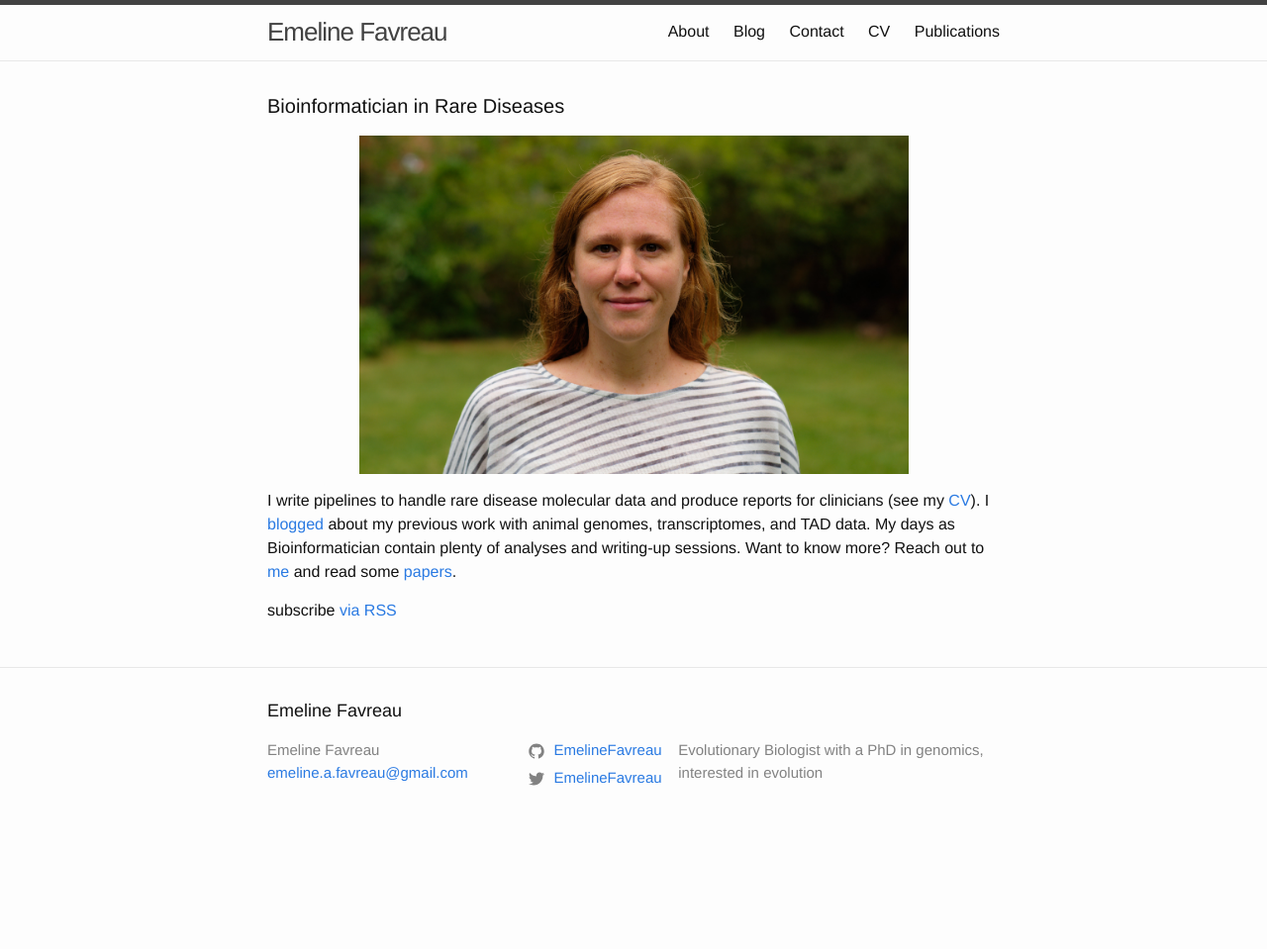
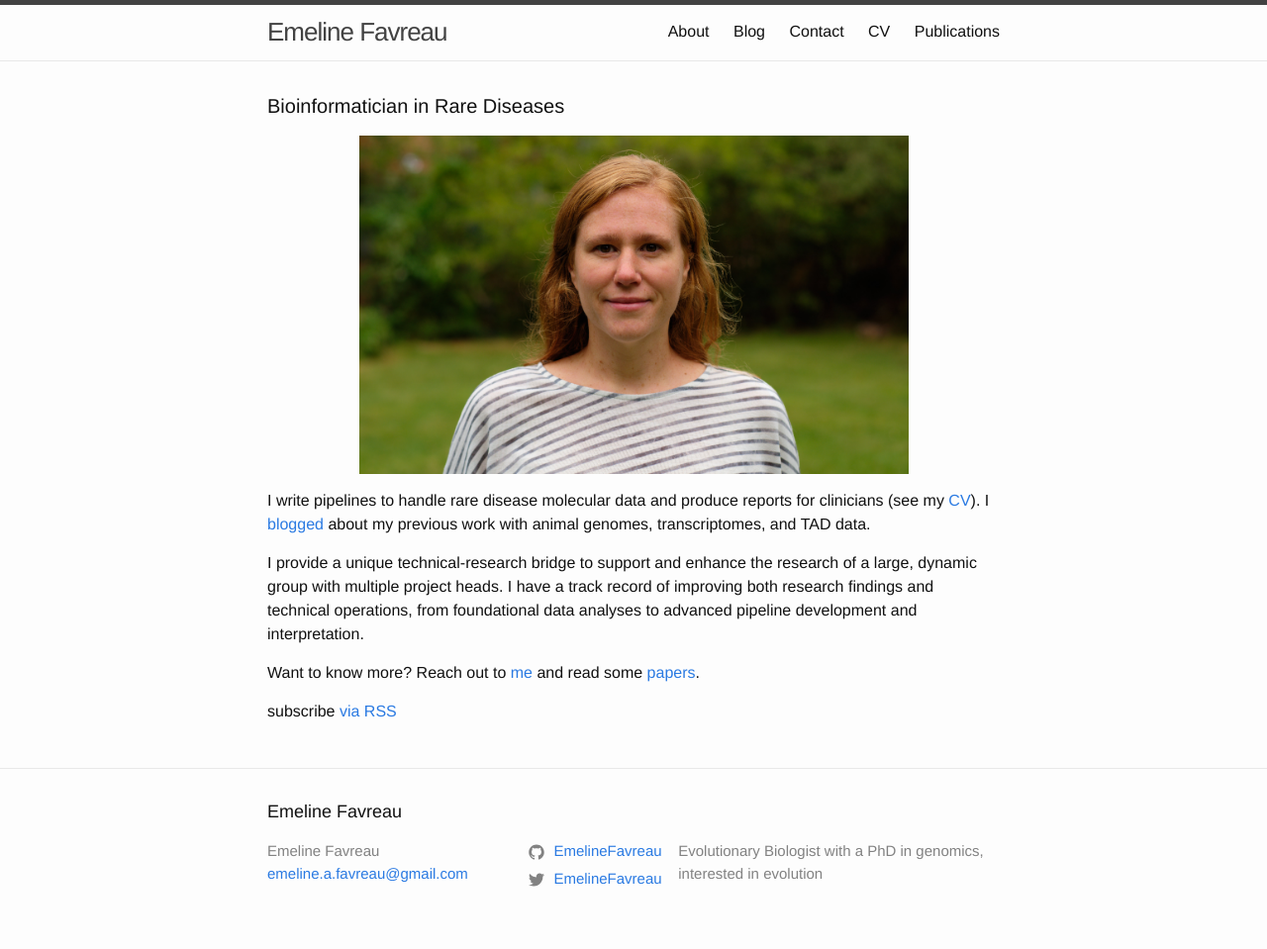
Before and after one commit to EmelineFavreau/EmelineFavreau.github.io, a Jekyll site: the page built from index.md, in a window 1280 px wide. Shown: the whole page at 99% size. Built offline with Jekyll 4.4.1, drawn with Linux system fonts in a browser that asks for light colours; before the commit the page ends 900 px from its top, so only the background shows below that.

Commit message:
improving description

```diff
--- a/index.md
+++ b/index.md
@@ -6,4 +6,8 @@ layout: home
 ---
 ![Emeline Favreau head and shoulder picture](assets/dr_emeline_favreau_DSCF0933_20-09-24.jpg)
 
-I write pipelines to handle rare disease molecular data and produce reports for clinicians (see my [CV](https://emelinefavreau.github.io/cv/)). I [blogged](https://emelinefavreau.github.io/blog/) about my previous work with animal genomes, transcriptomes, and TAD data. My days as Bioinformatician contain plenty of analyses and writing-up sessions. Want to know more? Reach out to [me](https://emelinefavreau.github.io/contact/) and read some [papers](https://emelinefavreau.github.io/publications/).
+I write pipelines to handle rare disease molecular data and produce reports for clinicians (see my [CV](https://emelinefavreau.github.io/cv/)). I [blogged](https://emelinefavreau.github.io/blog/) about my previous work with animal genomes, transcriptomes, and TAD data.
+
+I provide a unique technical-research bridge to support and enhance the research of a large, dynamic group with multiple project heads. I have a track record of improving both research findings and technical operations, from foundational data analyses to advanced pipeline development and interpretation.
+
+Want to know more? Reach out to [me](https://emelinefavreau.github.io/contact/) and read some [papers](https://emelinefavreau.github.io/publications/).
```
